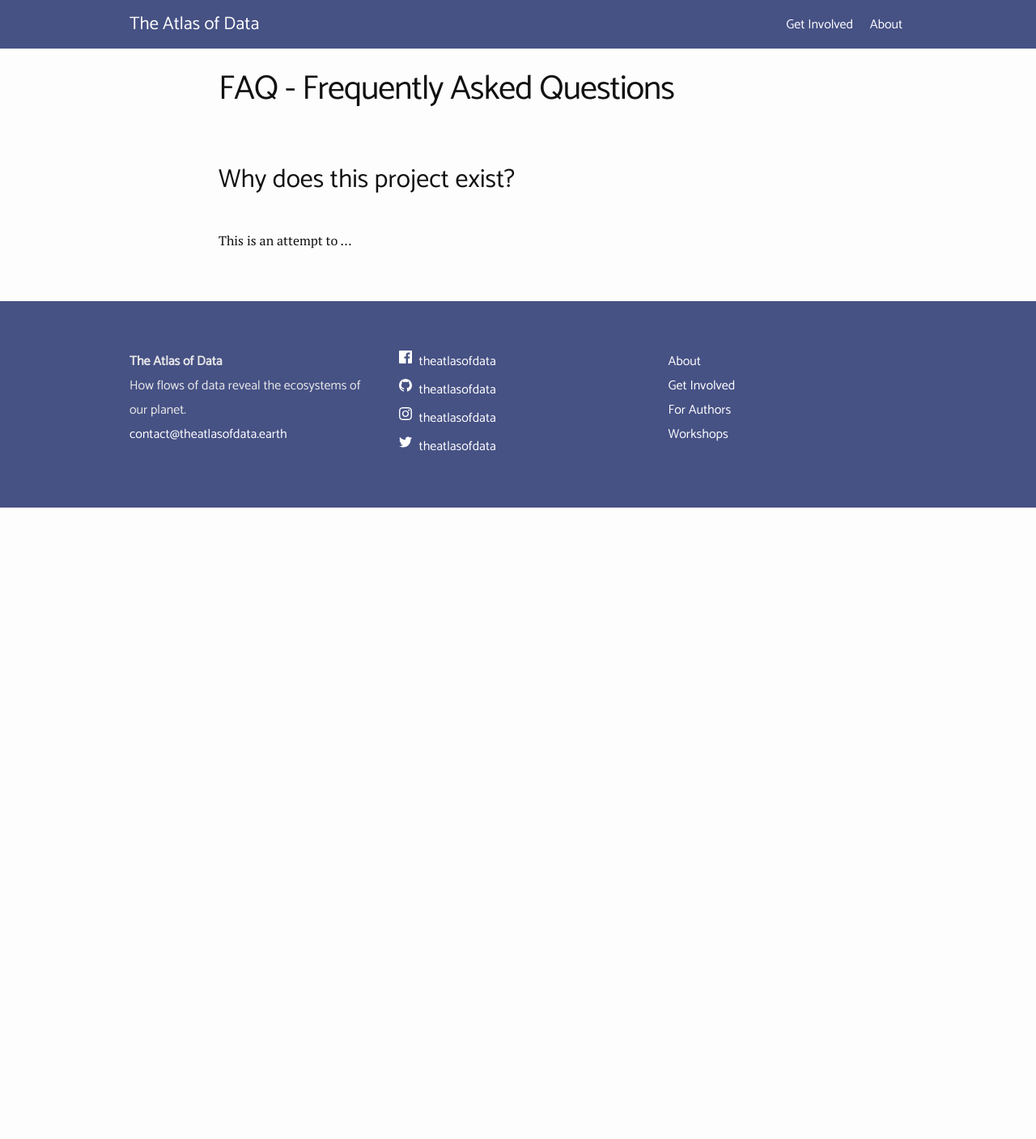
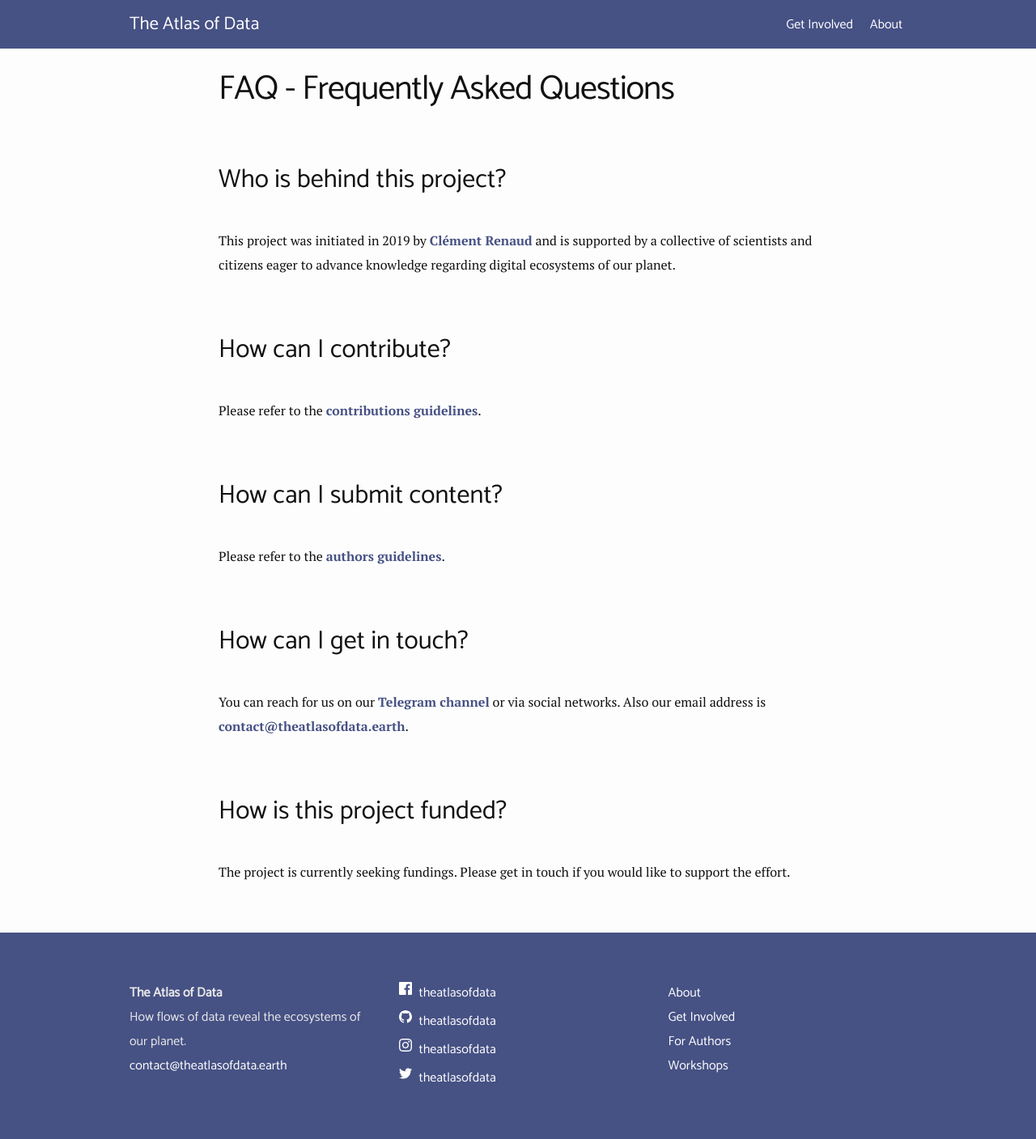
Before and after one commit to atlasofdata/atlasofdata.github.io, a Jekyll site: the page built from faq.md, in a window 1280 px wide. Shown: the whole page at 81% size. Built offline with Jekyll 4.4.1, drawn with Linux system fonts in a browser that asks for light colours; before the commit the page ends 900 px from its top, so only the background shows below that.

Commit message:
basic FAQ

```diff
--- a/faq.md
+++ b/faq.md
@@ -3,9 +3,22 @@ layout: page
 title: FAQ - Frequently Asked Questions
 ---
 
+## Who is behind this project?
 
+This project was initiated in 2019 by [Clément Renaud](https://clementrenaud.com) and is supported by a collective of scientists and citizens eager to advance knowledge regarding digital ecosystems of our planet.
 
+## How can I contribute?
 
-## Why does this project exist?
+Please refer to the [contributions guidelines](/contribute).
 
-This is an attempt to ...
+## How can I submit content?
+
+Please refer to the [authors guidelines](/authors).
+
+## How can I get in touch?
+
+You can reach for us on our [Telegram channel](https://t.me/atlasof data) or via social networks. Also our email address is  [contact@theatlasofdata.earth](mailto:contact@theatlasofdata.earth).
+
+## How is this project funded?
+
+The project is currently seeking fundings. Please get in touch if you would like to support the effort.
```
Also changed, not shown: contribute.md (renamed from get_involved.md).
